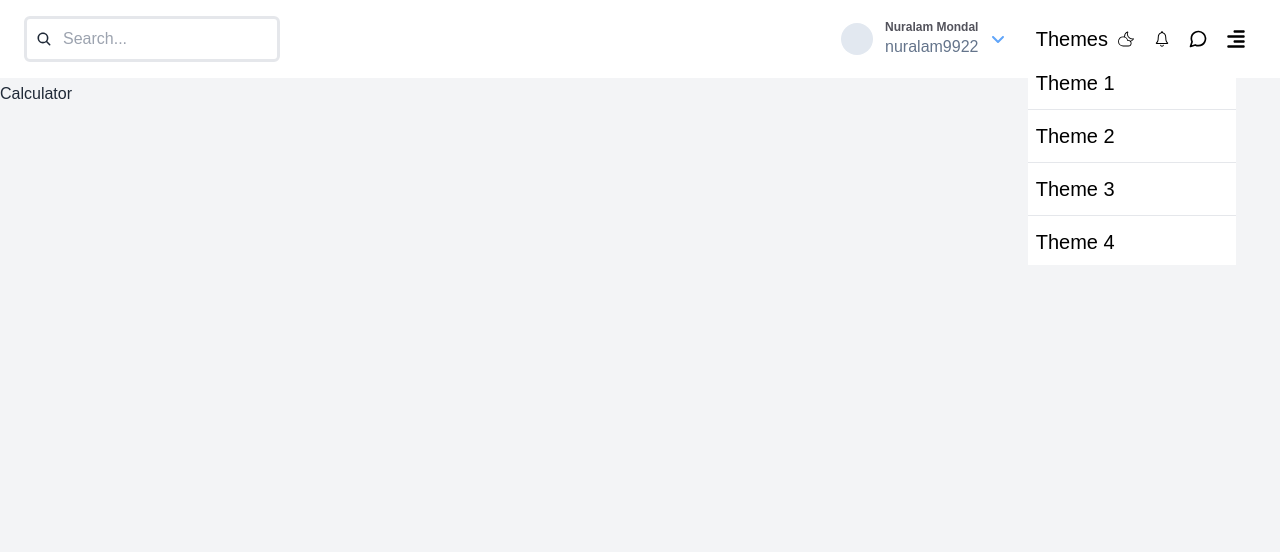
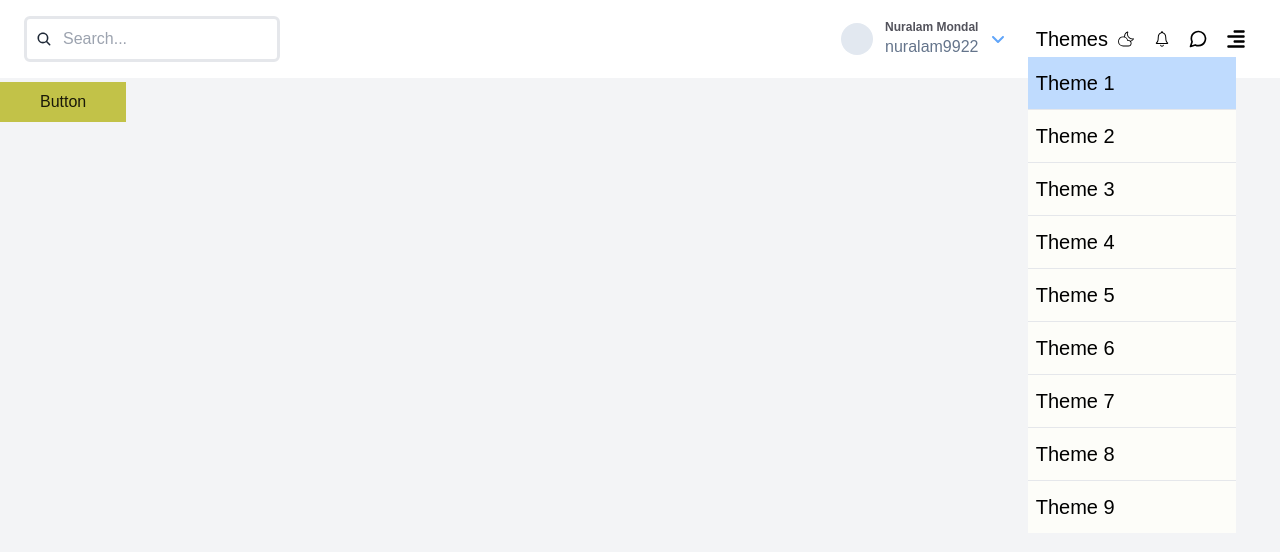
Before and after one commit to nuralam9922/Calculator-Hub, a React (Vite) app: page /calculator in a window 1280 px wide. Both pictures are taken after a click on the element "Themes". Shown: the top 552 px of the page. Built offline with nearby package versions, Linux system fonts and the light colour scheme.

Commit message:
add theme scalable funcnality

```diff
--- a/src/App.jsx
+++ b/src/App.jsx
@@ -5,9 +5,10 @@ import './App.css';
 import { useState } from 'react';
 import Sidebar from './components/Sidebar/Sidebar';
 import Navbar from './components/Navbar/Navbar';
+import { changeTheme } from './theme/theme';
 function App() {
 	document.title = 'Calculator Hub';
-
+	changeTheme('theme1');
 	const [isSideBarOppen, setIsSideBarOppen] = useState(false);
 
 	return (
--- a/src/components/Navbar/Navbar.jsx
+++ b/src/components/Navbar/Navbar.jsx
@@ -7,8 +7,49 @@ import { CiCloudMoon } from 'react-icons/ci';
 import { useState } from 'react';
 import { useRef } from 'react';
 import { useEffect } from 'react';
+import { changeTheme } from '../../theme/theme';
+const themeList = [
+	{
+		name: 'theme 1',
+		theme: 'theme1',
+	},
+	{
+		name: 'theme 2',
+		theme: 'theme2',
+	},
+	{
+		name: 'theme 3',
+		theme: 'theme3',
+	},
+	{
+		name: 'theme 4',
+		theme: 'theme4',
+	},
+	{
+		name: 'theme 5',
+		theme: 'theme5',
+	},
+	{
+		name: 'theme 6',
+		theme: 'theme6',
+	},
+	{
+		name: 'theme 7',
+		theme: 'theme7',
+	},
+	{
+		name: 'theme 8',
+		theme: 'theme8',
+	},
+	{
+		name: 'theme 9',
+		theme: 'theme9',
+	},
+];
+
 function Navbar({ setIsSideBarOppen }) {
 	const [themeMenuOppen, setThemeMenuOppen] = useState(false);
+	const [currentTheme, setCurrentThem] = useState(1);
 	const themeMenuRef = useRef();
 
 	useEffect(() => {
@@ -23,9 +64,15 @@ function Navbar({ setIsSideBarOppen }) {
 			document.removeEventListener('click', handleClickOutside);
 		};
 	}, [themeMenuRef]);
+
 	const handelSetThemeMenu = () => {
 		setThemeMenuOppen((prev) => !prev);
 	};
+
+	const themetab = (themeNumber) => {
+		setCurrentThem(themeNumber);
+	};
+
 	return (
 		<nav className="bg-white  py-4 px-6 sticky top-0 flex items-center justify-between z-[99]">
 			<div className="container mx-auto relative  hidden md:block">
@@ -57,12 +104,22 @@ function Navbar({ setIsSideBarOppen }) {
 					</p>
 					<div
 						style={{ display: themeMenuOppen ? 'block' : 'none' }}
-						className="absolute select-none top-10 bg-white w-52 h-52 left-0 z-[999] divide-y"
+						className="absolute select-none top-10 bg-background w-52  left-0 z-[999] divide-y"
 					>
-						<div className="w-full py-3 px-2 hover:bg-blue-200 hover:text-white">Theme 1</div>
-						<div className="w-full py-3 px-2 hover:bg-blue-200 hover:text-white">Theme 2</div>
-						<div className="w-full py-3 px-2 hover:bg-blue-200 hover:text-white">Theme 3</div>
-						<div className="w-full py-3 px-2 hover:bg-blue-200 hover:text-white">Theme 4</div>
+						{themeList.map((item, i) => (
+							<>
+								<div
+									// onClick={() => setCurrentThem(i + 1)}
+									key={i}
+									onClick={() => changeTheme(`${item.theme}`, setCurrentThem(i + 1))}
+									className={`w-full capitalize py-3 px-2 ${
+										currentTheme === i + 1 && 'bg-blue-200'
+									} hover:bg-blue-200 hover:text-black text-black`}
+								>
+									{item.name}
+								</div>
+							</>
+						))}
 					</div>
 				</div>
 				<h1 className="cursor-pointer text-black hover:bg-slate-100 p-2 items-center justify-center flex text-xl">
--- a/src/index.css
+++ b/src/index.css
@@ -1,9 +1,77 @@
 @tailwind base;
 @tailwind components;
 @tailwind utilities;
+
 @import url('https://fonts.googleapis.com/css2?family=Montserrat:ital,wght@0,100..900;1,100..900&family=Poppins:ital,wght@0,100;0,200;0,300;0,400;0,500;0,600;0,700;0,800;0,900;1,100;1,200;1,300;1,400;1,500;1,600;1,700;1,800;1,900&display=swap');
 .poppins-regular {
 	font-family: 'Poppins', sans-serif;
 	font-weight: 400;
 	font-style: normal;
 }
+
+@layer base {
+	html[data-theme='theme1'] {
+		--text: #1a1909;
+		--background: #fdfdf9;
+		--primary: #c2c248;
+		--secondary: #c0dd9a;
+		--accent: #99cf6f;
+	}
+
+	html[data-theme='theme2'] {
+		--text: #0c0a11;
+		--background: #f5f3f8;
+		--primary: #7d65ab;
+		--secondary: #d0b1a9;
+		--accent: #beb987;
+	}
+	html[data-theme='theme3'] {
+		--text: #ffffff;
+		--background: #fdfafe;
+		--primary: #af30e7;
+		--secondary: #f1a886;
+		--accent: #eac24b;
+	}
+	html[data-theme='theme4'] {
+		--text: #05171a;
+		--background: #f9fefe;
+		--primary: #37cadb;
+		--secondary: #83a4e8;
+		--accent: #5566e0;
+	}
+	html[data-theme='theme5'] {
+		--text: #0d1508;
+		--background: #fbfdfa;
+		--primary: #86c154;
+		--secondary: #90d7c2;
+		--accent: #70c9cb;
+	}
+	html[data-theme='theme6'] {
+		--text: #03030c;
+		--background: #f6f6fd;
+		--primary: #3f3bcd;
+		--secondary: #e4ab95;
+		--accent: #d1d763;
+	}
+	html[data-theme='theme7'] {
+		--text: #0d0f00;
+		--background: #fdfff2;
+		--primary: #d0f81d;
+		--secondary: #6efade;
+		--accent: #47b2f9;
+	}
+	html[data-theme='theme8'] {
+		--text: #1c0111;
+		--background: #fff6fb;
+		--primary: #f60d8c;
+		--secondary: #fac46f;
+		--accent: #f4f83b;
+	}
+	html[data-theme='theme9'] {
+		--text: #e0d9dd;
+		--background: #252124;
+		--primary: #f60d8c;
+		--secondary: #fac46f;
+		--accent: #f4f83b;
+	}
+}
--- a/src/pages/Calculator/Calculator.jsx
+++ b/src/pages/Calculator/Calculator.jsx
@@ -1,9 +1,14 @@
-import React from 'react'
+import React from 'react';
+import { changeTheme } from '../../theme/theme';
 
 function Calculator() {
-  return (
-    <div>Calculator</div>
-  )
+	return (
+		<div className="">
+			<button type="button" className="bg-primary p-2 px-10 text-text">
+				Button
+			</button>
+		</div>
+	);
 }
 
-export default Calculator
+export default Calculator;
--- /dev/null
+++ b/src/theme/theme.js
@@ -0,0 +1,4 @@
+
+export const changeTheme = (theme) => {
+	document.querySelector('html')?.setAttribute('data-theme', theme);
+};
--- a/tailwind.config.js
+++ b/tailwind.config.js
@@ -2,7 +2,13 @@
 export default {
 	content: ['./index.html', './src/**/*.{js,ts,jsx,tsx}'],
 	theme: {
-		extend: {},
+		extend: {
+			colors: {
+				text: 'var(--text)',
+				background: 'var(--background)',
+				primary: 'var(--primary)',
+			},
+		},
 	},
 	plugins: [require('daisyui')],
 };
```
